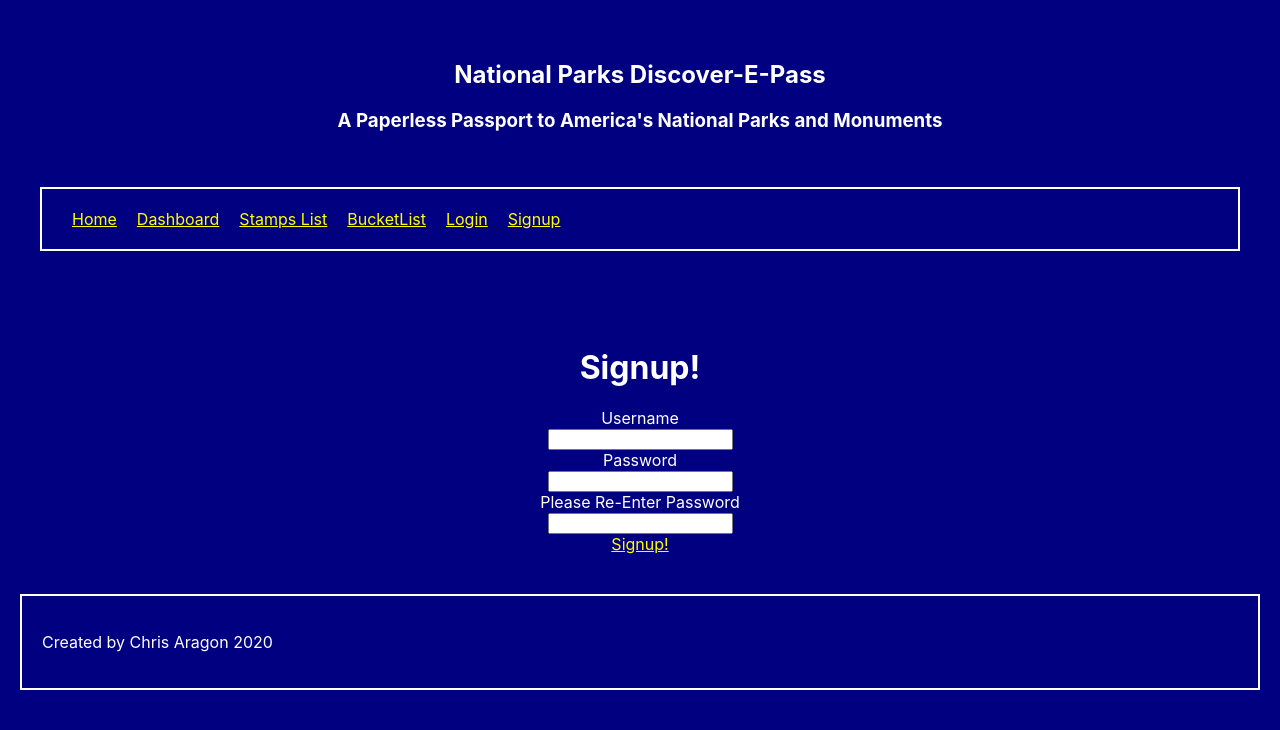
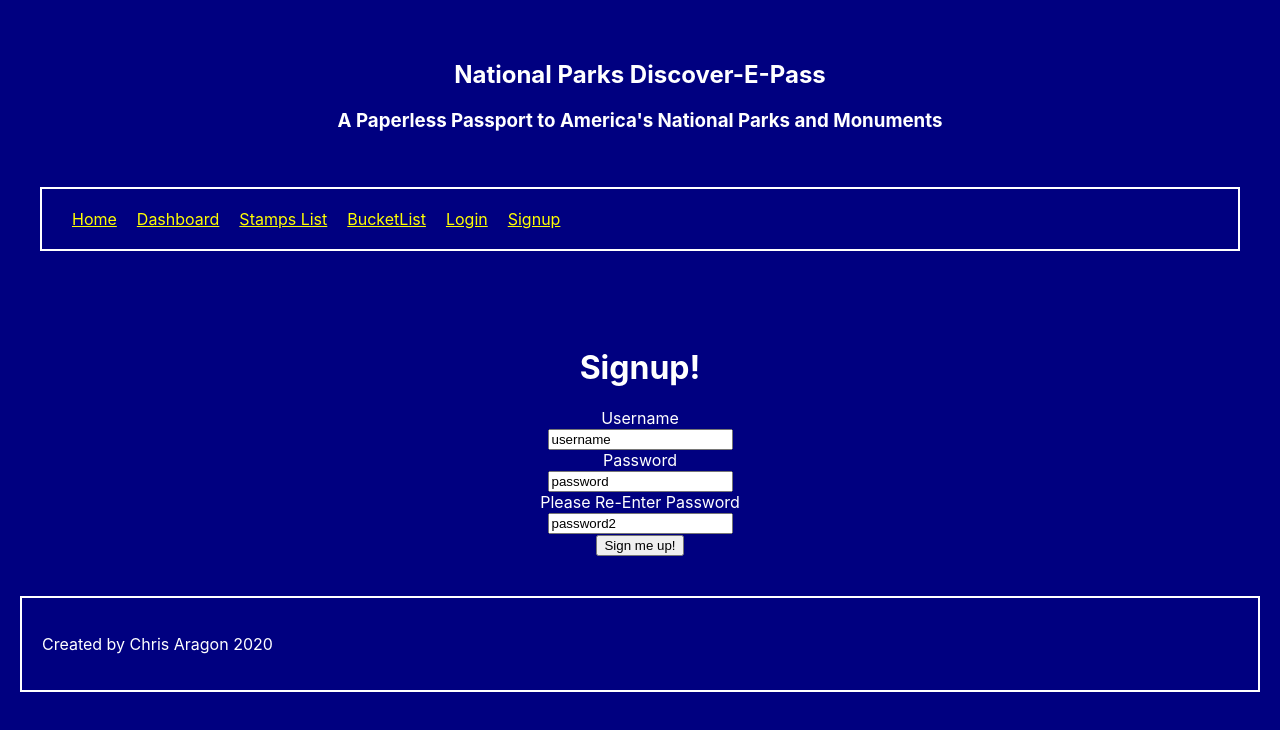
Before and after one commit to craragon77/National-Parks-Passport-Client, a React (Create React App) app: page /Signup in a window 1280 px wide. Shown: the top 730 px of the page. Built offline with nearby package versions, Linux system fonts and the light colour scheme.

Commit message:
state undefined in signup

```diff
--- a/src/Components/Login/Login.js
+++ b/src/Components/Login/Login.js
@@ -26,19 +26,15 @@ export default class Login extends Component {
     fetchLogin = (e) => {
         e.preventDefault()
         console.log('yeet this activated')
-        fetch("https://tranquil-wildwood-36569.herokuapp.com/api/users", {
-            method: 'GET',
-            headers: {
-                'content-type': 'application/json'
-            }
-        })
+        let username = this.state.username
+        let password = this.state.password
+        fetch("https://tranquil-wildwood-36569.herokuapp.com/api/users/")
         .then(res => {
             if (res.ok){
                 console.log(res)
-
             }
         })
-        .then(responseJson => console.log(responseJson))
+        .then(responseJson => responseJson.filter())
         .catch((error) => {
             console.log('something went wrong')
         })
--- a/src/Components/Signup/Signup.js
+++ b/src/Components/Signup/Signup.js
@@ -3,19 +3,64 @@ import {Link} from 'react-router-dom';
 import './Signup.css'
 
 export default class Signup extends Component {
+    constructor(props){
+        super(props)
+        this.state = {
+            username: '',
+            password: '',
+            password2: '',
+        }
+    }
+
+    handleUsername = (e) => {
+        this.setState({
+            username: this.state.e.target[username].value
+        })
+    }
+    handlePassword = (e) => {
+        this.setState({
+            password: e.target[password].value
+        })
+    }
+    handleRepeatPassword = (e) => {
+        this.setState({
+            password2: e.target[password2].value
+        })
+    }
+    handleRegistration = (e) => {
+        e.preventDefault();
+        if (this.password !== this.password2){
+            return alert('your two passwords do not match. Please ensure that they are identical')
+        } else {
+            fetch('https://tranquil-wildwood-36569.herokuapp.com/api/users', {
+            method: 'POST',
+            headers: {
+                'Content-Type': 'Application/JSON'
+            }
+            })
+                .then(res => {
+                    if (res.ok){
+                        res.json()
+                    }
+                })
+                .then(res => console.log(res))
+                .catch(error => 'There was an error!')
+            }
+        }
+
     render(){
         return(
             <>
                 <body>
                     <h1 className="signup_title">Signup!</h1>
-                    <form className="signup-form">
+                    <form className="signup-form" onSubmit={this.handleRegistration}>
                         <label for="username">Username</label><br/>
-                        <input type="test" id="username-input" name="username" /><br/>
+                        <input type="test" id="username-input" value="username" onChange={this.handleUsername}/><br/>
                         <label for="password">Password</label><br/>
-                        <input type="text" id="password-input" name="password" /><br/>
+                        <input type="text" id="password-input" value="password" onChange={this.handlePassword}/><br/>
                         <label for="password-take2">Please Re-Enter Password</label><br/>
-                        <input for="password-take-2" id="password-take-2" name="password-take-2" /><br/>
-                        <Link to={'/Dashboard'}>Signup!</Link>
+                        <input for="password-take-2" id="password-take-2" value="password2" onChange={this.handleRepeatPassword}/><br/>
+                        <button>Sign me up!</button>
                     </form>
 
                 </body>
```
